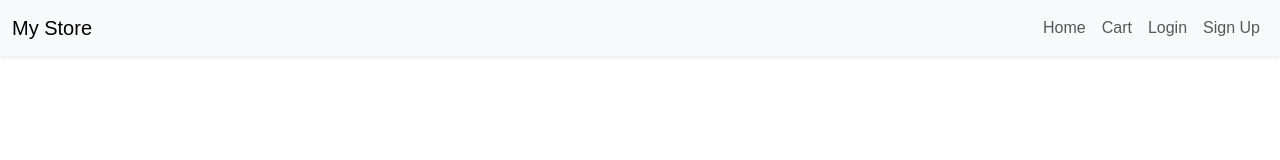
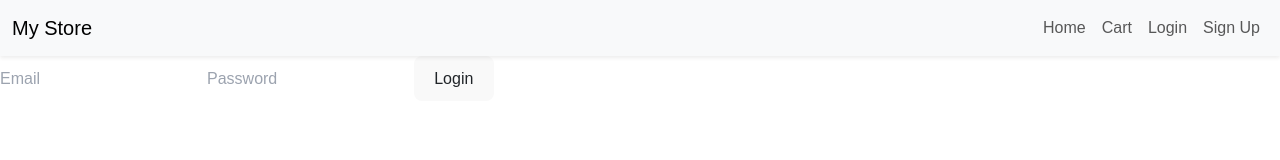
Before and after one commit to chappzach24/laser, a React (Vite) app in the folder client/: page /Login in a window 1280 px wide. Shown: the top 160 px of the page. Built offline with nearby package versions, Linux system fonts and the light colour scheme.

Commit message:
fixed user login bug. now Working

```diff
--- a/client/src/components/Login.jsx
+++ b/client/src/components/Login.jsx
@@ -1,8 +1,9 @@
+// Login.jsx
+
 import React, { useState } from "react";
 
 const Login = () => {
   const [formData, setFormData] = useState({ email: "", password: "" });
-  const [error, setError] = useState("");
 
   const handleChange = (e) => {
     setFormData({ ...formData, [e.target.name]: e.target.value });
@@ -10,28 +11,14 @@ const Login = () => {
 
   const handleSubmit = (e) => {
     e.preventDefault();
-
-    // Basic validation
-    if (!formData.email || !formData.password) {
-      setError("Please fill in all fields");
-      return;
-    }
-
-    fetch('http://localhost:5000/api/login', {
-      method: 'POST',
-      headers: { 'Content-Type': 'application/json' },
+    fetch("http://localhost:5000/api/login", {
+      method: "POST",
+      headers: { "Content-Type": "application/json" },
       body: JSON.stringify(formData),
     })
-      .then(response => response.json())
-      .then(data => {
-        if (data.error) {
-          setError(data.error);
-        } else {
-          console.log('Login Success:', data);
-          setError("");
-        }
-      })
-      .catch(error => setError('Error logging in: ' + error.message));
+      .then((response) => response.json())
+      .then((data) => console.log("Login Success:", data))
+      .catch((error) => console.error("Error logging in:", error));
   };
 
   return (
@@ -41,17 +28,14 @@ const Login = () => {
         name="email"
         placeholder="Email"
         onChange={handleChange}
-        required
       />
       <input
         type="password"
         name="password"
         placeholder="Password"
         onChange={handleChange}
-        required
       />
       <button type="submit">Login</button>
-      {error && <p style={{ color: 'red' }}>{error}</p>}
     </form>
   );
 };
--- a/client/src/main.jsx
+++ b/client/src/main.jsx
@@ -8,6 +8,7 @@ import Home from "./pages/Home.jsx";
 import Cart from "./pages/Cart.jsx";
 import ErrorPage from "./components/ErrorPage.jsx";
 import SignUp from "./components/SignUp.jsx";
+import Login from "./components/Login.jsx";
 
 const router = createBrowserRouter([
   {
@@ -24,8 +25,8 @@ const router = createBrowserRouter([
         element: <Cart />,
       },
       {
-        path: "login",
-        element: <login />,
+        path: "Login",
+        element: <Login />,
       },
       {
         path: "signup",
```
Also changed, not shown: 1 other file (tests, documents, lock files or other folders).
